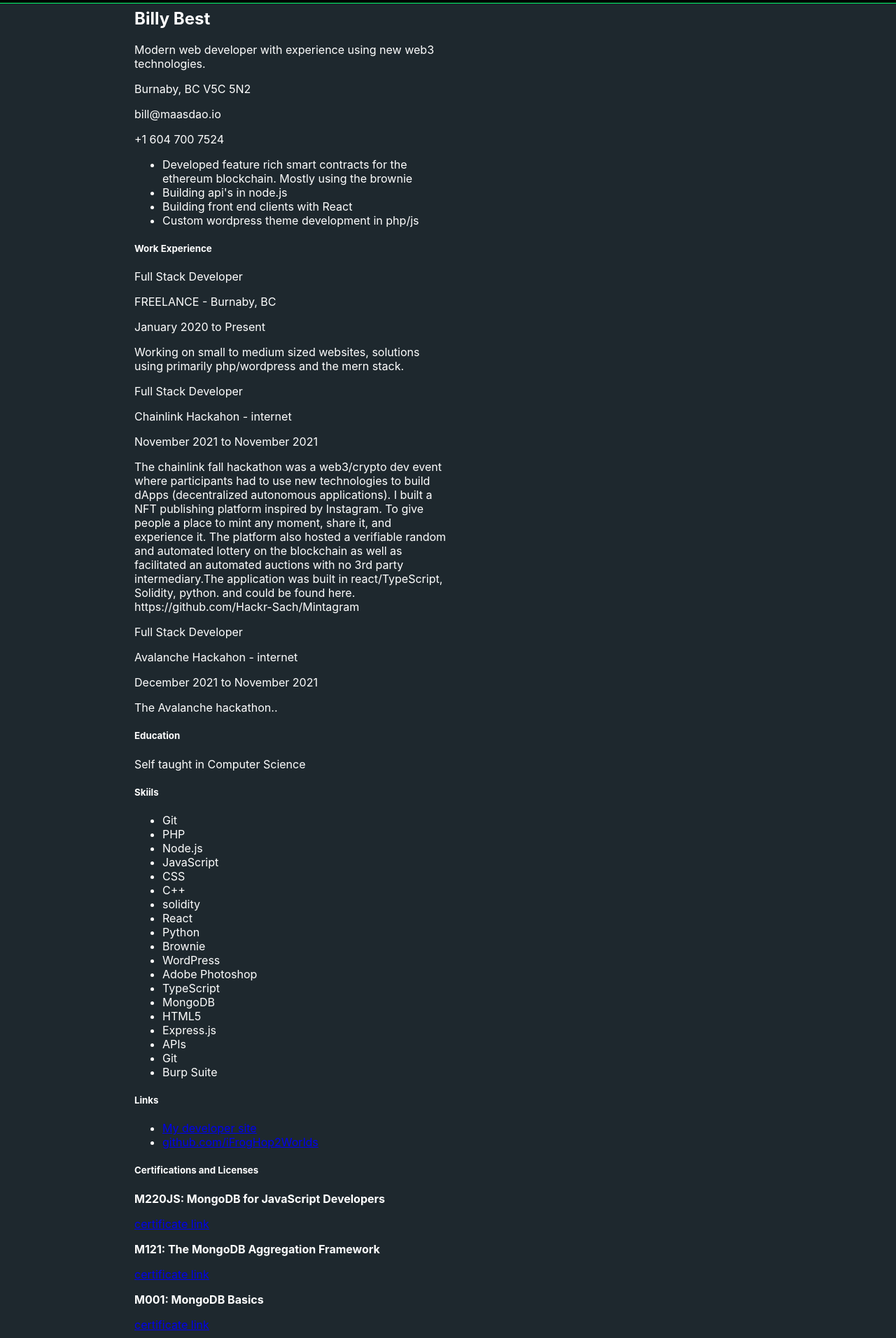
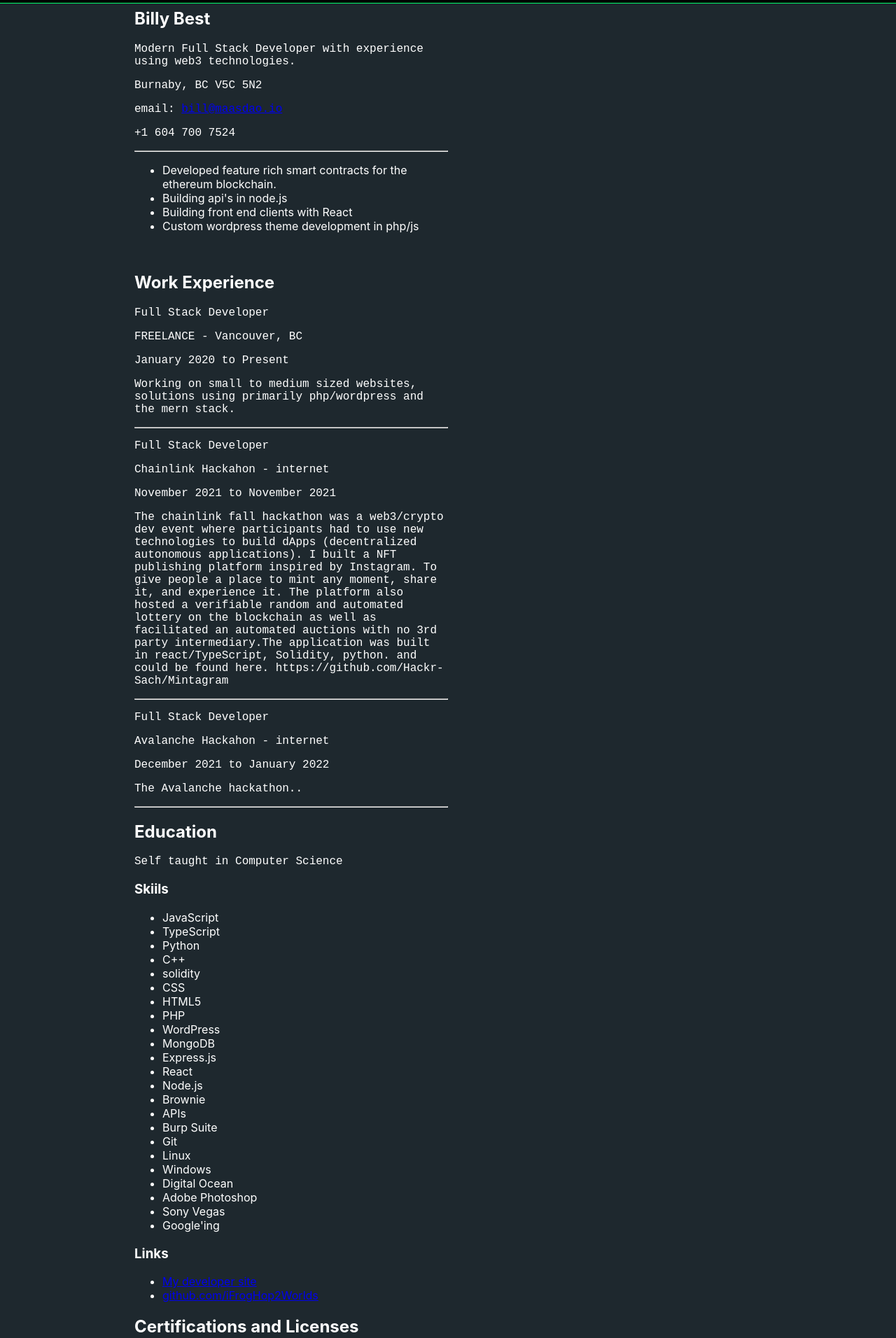
Before and after one commit to iFrogHop2Worlds/mydevsite, a React (Create React App) app: page /resume in a window 1280 px wide. Shown: the part 28-1940 px from the top of the page at 70% size. Built offline with nearby package versions, Linux system fonts and the light colour scheme.

Commit message:
updated services

```diff
--- a/src/components/Home.jsx
+++ b/src/components/Home.jsx
@@ -1,7 +1,6 @@
 import React, {useState, useEffect} from 'react'
 import AliceCarousel from 'react-alice-carousel';
 import 'react-alice-carousel/lib/alice-carousel.css';
-//import sparkles from '../sparkles1.mp4'
 
 
 export default function Home() {
@@ -54,7 +53,7 @@ export default function Home() {
                 </div>
 
                 <p className='col-text'>
-                I have been programming for 5 years and working for 2+. A master of innovation. My power is problem solving and creating unique solutions designed for you. I harness my past experiences and couple them with some developer wizardry to provide thoughtful well-designed programs and websites with security in mind.
+                I have been programming for 5 years and doing so professionally for 2+. A master of innovation. My power is problem solving and creating unique solutions designed for you. I harness my past experiences and couple them with some developer wizardry to provide thoughtful well-designed programs and websites with security in mind.
                 </p>
                 <p className='col-text'>
                 Technology drives the process. I embrace and use whatever tools are necessary for the job. I know no limits.  I specialize in the MERN stack but often I’ll be working in c++, solidity, python, java. With MERN I can create any UI/UX for a personalized and effortless experience. Depending on your needs ill switch flavors of react to make sure you don’t lose any SEO opportunities and keep performance top notch. Speed is everything.
--- a/src/components/header.jsx
+++ b/src/components/header.jsx
@@ -10,19 +10,19 @@ const Header = () => {
         <nav>
           <ul id='nav-ul'>
             <li id='nav-li'>
-              <a href='http://billsdev.space/#'>
+              <a href='http://localhost:3000/#'>
               <button id='navbtn' color='primary' size='sm' onClick={() => { history.push('/');}}>
                   Home
               </button>
               </a>
             </li>
             <li id='nav-li'>
-              <a href='http://billsdev.space/#about-me'>
+              <a href='http://localhost:3000/#about-me'>
                 <button id='navbtn' color='primary' size='sm'>About me</button>
               </a>
             </li>
             <li id='nav-li'>
-            <a href='http://billsdev.space/#projects'>
+            <a href='http://localhost:3000/#projects'>
                 <button id='navbtn' color='primary' size='sm'>Work</button>
               </a>
             </li>
--- a/src/components/resume.jsx
+++ b/src/components/resume.jsx
@@ -4,24 +4,27 @@ export default function Resume() {
   return (
     <div id='resume-background'>
     <h2>Billy Best</h2>
-    <p id='resume-text'>Modern web developer with experience using new web3 technologies.</p>
+    <p id='resume-text'>Modern Full Stack Developer with experience using web3 technologies.</p>
     <p id='resume-text'>Burnaby, BC V5C 5N2</p>
-    <p id='resume-text'>bill@maasdao.io</p>
+    <p id='resume-text'>email: <a href='mailto:bill@maasdao.io'>bill@maasdao.io</a></p>
     <p id='resume-text'>+1 604 700 7524</p>
     <p id='resume-text'></p>
 
+    <hr></hr>
     <ul id='resume-ul'>
-      <li id='resume-li'>Developed feature rich smart contracts for the ethereum blockchain. Mostly using the brownie</li>
+      <li id='resume-li'>Developed feature rich smart contracts for the ethereum blockchain.</li>
       <li id='resume-li'>Building api's in node.js </li>
       <li id='resume-li'>Building front end clients with React </li>
       <li id='resume-li'>Custom wordpress theme development in php/js</li>
     </ul>
+    <br></br>
 
-    <h5>Work Experience</h5>
+    <h2>Work Experience</h2>
     <p id='resume-text'>Full Stack Developer</p>
-    <p id='resume-text'>FREELANCE - Burnaby, BC</p>
+    <p id='resume-text'>FREELANCE - Vancouver, BC</p>
     <p id='resume-text'>January 2020 to Present</p>
     <p id='resume-text'>Working on small to medium sized websites, solutions using primarily php/wordpress and the mern stack.</p>
+    <hr></hr>
 
     <p id='resume-text'>Full Stack Developer</p>
     <p id='resume-text'>Chainlink Hackahon - internet</p>
@@ -33,45 +36,52 @@ hosted a verifiable random and automated lottery on the blockchain as well as fa
 auctions with no 3rd party intermediary.The application was built in react/TypeScript, Solidity, python.
 and could be found here. https://github.com/Hackr-Sach/Mintagram</p>
 
+<hr></hr>
+
 <p id='resume-text'>Full Stack Developer</p>
     <p id='resume-text'>Avalanche Hackahon - internet</p>
-    <p id='resume-text'>December 2021 to November 2021</p>
+    <p id='resume-text'>December 2021 to January 2022</p>
     <p id='resume-text'>The Avalanche hackathon..</p>
 
+<hr></hr>
 
-    <h5>Education</h5>
+    <h2>Education</h2>
     <p id='resume-text'>Self taught in Computer Science</p>
 
-    <h5>Skiils</h5>
+    <h3>Skiils</h3>
     <ul id='resume-ul'>
-      <li id='resume-li'>Git</li>
-      <li id='resume-li'>PHP</li>
-      <li id='resume-li'>Node.js</li>
       <li id='resume-li'>JavaScript</li>
-      <li id='resume-li'>CSS</li>
+      <li id='resume-li'>TypeScript</li>
+      <li id='resume-li'>Python</li>
       <li id='resume-li'>C++</li>
       <li id='resume-li'>solidity</li>
+      <li id='resume-li'>CSS</li>
+      <li id='resume-li'>HTML5</li>
+      <li id='resume-li'>PHP</li>
+      <li id='resume-li'>WordPress</li>
+      <li id='resume-li'>MongoDB</li>
+      <li id='resume-li'>Express.js</li>
       <li id='resume-li'>React</li>
-      <li id='resume-li'>Python</li>
+      <li id='resume-li'>Node.js</li>
       <li id='resume-li'>Brownie</li>
-      <li id='resume-li'>WordPress</li>
+      <li id='resume-li'>APIs</li>
+      <li id='resume-li'>Burp Suite</li>
+      <li id='resume-li'>Git</li>
+      <li id='resume-li'>Linux</li>
+      <li id='resume-li'>Windows</li>
+      <li id='resume-li'>Digital Ocean</li>
       <li id='resume-li'>Adobe Photoshop</li>
-      <li id='resume-li'>TypeScript</li>
-      <li id='resume-li'>MongoDB</li>
-      <li id='resume-li'>HTML5</li>
-      <li id='resume-li'>Express.js</li>
-      <li id='resume-li'>APIs</li>
-      <li id='resume-li'>Git</li>
-      <li id='resume-li'>Burp Suite</li>
+      <li id='resume-li'>Sony Vegas</li>
+      <li id='resume-li'>Google'ing</li>
     </ul>
 
-    <h5>Links</h5>
+    <h3>Links</h3>
     <ul id='resume-ul'>
       <li id='resume-li'><a href='http://billsdev.space/'>My developer site</a></li>
       <li id='resume-li'><a href='https://github.com/iFrogHop2Worlds'>github.com/iFrogHop2Worlds</a></li>
     </ul>
 
-    <h5>Certifications and Licenses</h5>
+    <h2>Certifications and Licenses</h2>
     <p id='resume-text'><b>M220JS: MongoDB for JavaScript Developers</b></p>
     <p id='resume-text'><a href='https://university.mongodb.com/course_completion/3ffe1524-40e9-4fc9-90b0-82d0e0b2d99a?
 utm_source=copy&utm_medium=social&utm_campaign=university_social_sharing'>certificate link</a></p>
@@ -108,11 +118,13 @@ Currently studying and practising ethical hacking to up my security game.</p>
       text-align: left;
       padding-left: 15%;
       padding-right: 50%;
-
+      padding-bottom: 1px;
     }
     #resume-li {
-
       padding-right: 40px;
+    }
+    #resume-text {
+      font-family: 'Roboto Mono', monospace;
     }
   `}</style>
 </div>
--- a/src/components/services.jsx
+++ b/src/components/services.jsx
@@ -3,37 +3,60 @@ import React from 'react'
 export default function Services() {
   return (
     <div id='background'>
-     <div class="row">
+
+    <div id='service-header-text'>
+    <p>Traditional web and web3/blockchain services. Whether you want to build a new application, upgrade your existing one, utilize the blockchain or have your apps, dApps and smart contracts audited. I got you covered!</p>
+    <div id='service-cta'>
+      <a href='/services'><button  id='navbtn'>Book now</button></a> <a href='/contact'><button  id='navbtn'>inquire form</button></a>
+    </div>
+    </div>
+
+    <div className='center-content'>
+    <div class="row">
       <div class="column">
-        <h4>Websites/Applications</h4>
-        <p>Get a custom website or application purpose built for your needs</p>
+        <h4>Websites / Applications</h4>
+        <p>Get a custom website or application purpose built for your needs.</p>
       </div>
       <div class="column">
         <h4>Update Codebase</h4>
-        <p>Have an old application and want to update those dependencies but worried about breaking things? I got you. I will update and refactor your code as required to ensure a smooth transition</p>
+        <p>Have an old application and want to update the dependencies but are worried about breaking things? I will update and refactor your code as required to ensure a smooth process.</p>
       </div>
       <div class="column">
         <h4>Security Audit</h4>
-        <p>penetration testing and report</p>
+        <p>penetration testing and vulnerabilitiy report.</p>
       </div>
       <div class="column">
         <h4>Consultation</h4>
-        <p>come to me with your problems and we'll figure something out.</p>
+        <p>Bring me your problems and we'll find a solution together.</p>
       </div>
     </div>
+    </div>
+
+
 
 
         <style>{`
         #background {
-          height: 600px;
+          height: auto;
           background-color: #1e282e;
           color: #ffffff;
           padding-top: 120px;
+          font-family: 'Poppins', sans-serif;
+
         }
+        .center-content {
+          display: grid;
+          justify-content: center;
+        }
+
         .column {
           float: left;
-          width: 350px;
+          width: 300px;
           padding: 10px;
+          text-align: left;
+
+        }
+        .row {
 
         }
 
@@ -43,6 +66,27 @@ export default function Services() {
           display: table;
           clear: both;
         }
+        #service-header-text {
+          padding-left: 16%;
+          padding-right: 16%;
+          padding-bottom: 75px;
+          padding-top: 3%;
+          font-size: 21px;
+
+        }
+        h4 {
+          text-align: center;
+          font-size: 21px;
+          font-family: 'Roboto Mono', monospace;
+          border-bottom: 3px solid #00ff6e;
+          width: 300px;
+        }
+        #service-cta {
+          padding-top: 100px;
+          font-family: 'Poppins', sans-serif;
+        }
+
+        @import url('https://fonts.googleapis.com/css2?family=Poppins:wght@100&family=Roboto+Mono:wght@100&display=swap');
       `}</style>
     </div>
   )
```
